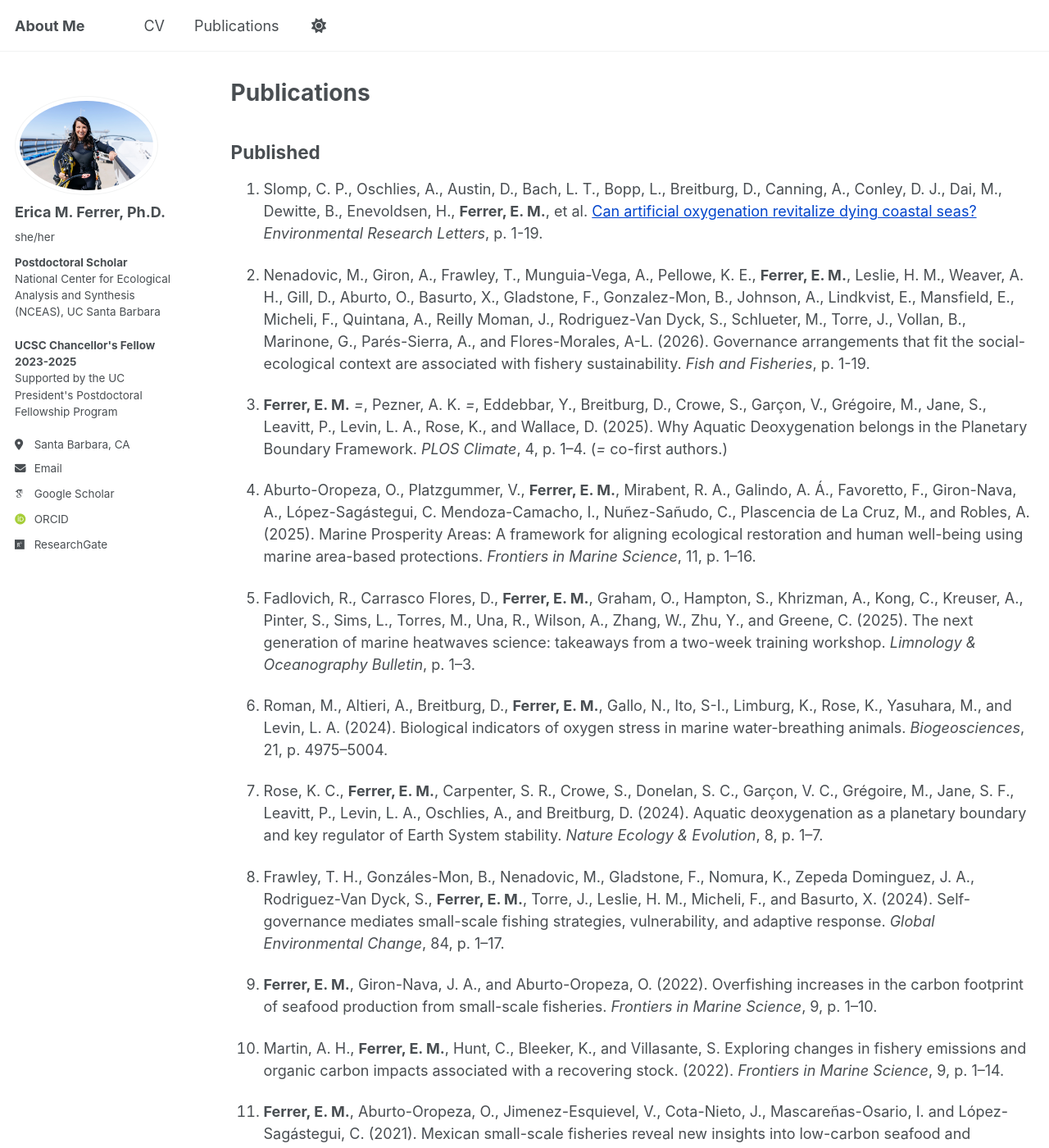
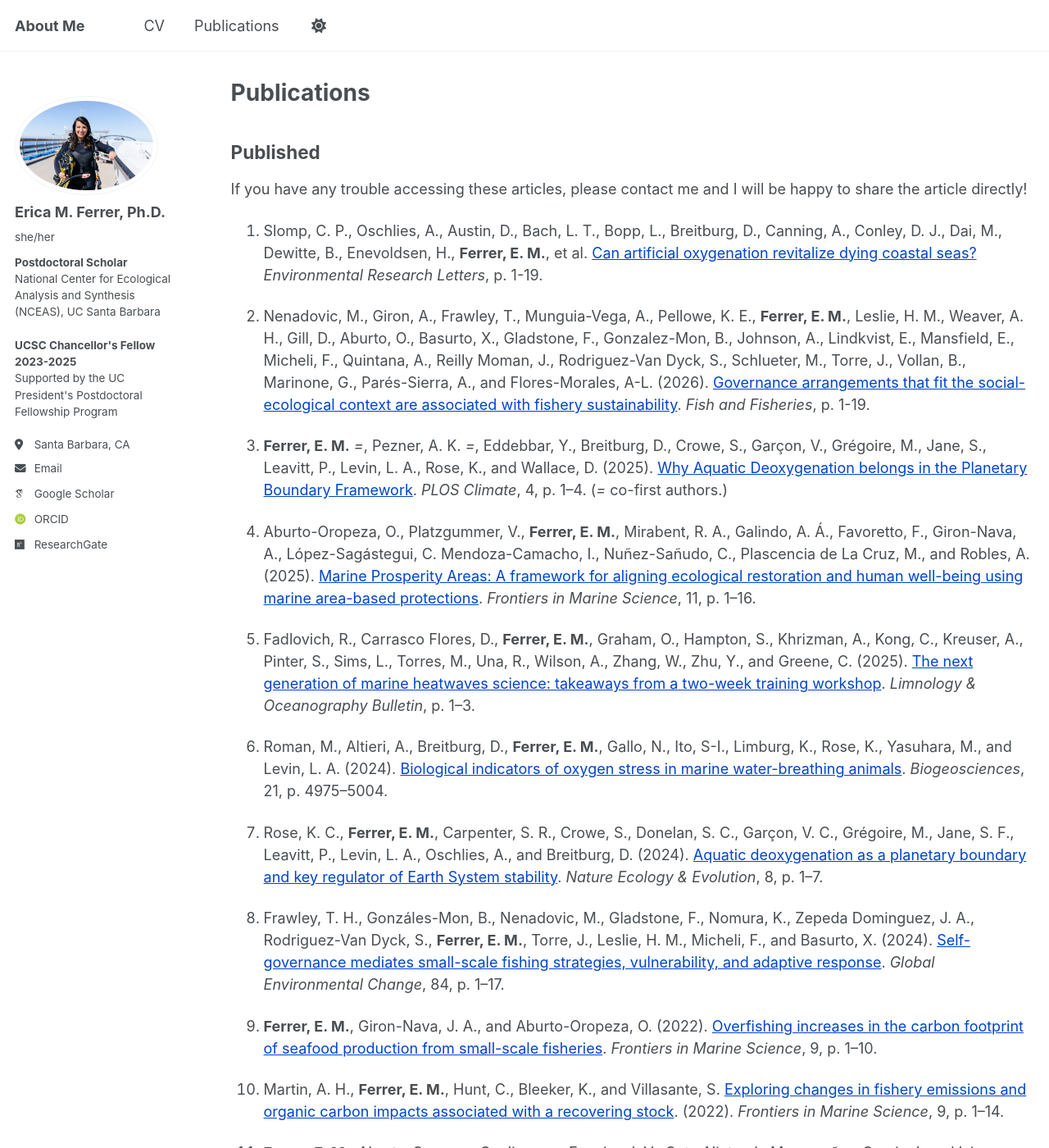
Before and after one commit to emferrer/emferrer.github.io, a Jekyll site: the page built from _pages/publications.md, in a window 1280 px wide and 1400 px high. Shown: the whole window at 82% size. Built offline with Jekyll 4.4.1, drawn with Linux system fonts in a browser that asks for light colours; some web fonts are replaced; a script that is not in the unit is left out; some of the changed text lies outside the part shown.

Commit message:
Update publications.md
Publications update, April 14 2026

```diff
--- a/_pages/publications.md
+++ b/_pages/publications.md
@@ -9,32 +9,33 @@ author_profile: true
 
 ## Published
 <div class="publist" markdown="1">
+If you have any trouble accessing these articles, please contact me and I will be happy to share the article directly!
 
   1. Slomp, C. P., Oschlies, A., Austin, D., Bach, L. T., Bopp, L., Breitburg, D., Canning, A., Conley, D. J., Dai, M., Dewitte, B., Enevoldsen, H., <b>Ferrer, E. M.</b>, et al. [Can artificial oxygenation revitalize dying coastal seas?](https://iopscience.iop.org/article/10.1088/1748-9326/ae5e96/pdf) <i>Environmental Research Letters</i>, p. 1-19.
 
-2. Nenadovic, M., Giron, A., Frawley, T., Munguia-Vega, A., Pellowe, K. E., <b>Ferrer, E. M.</b>, Leslie, H. M., Weaver, A. H., Gill, D., Aburto, O., Basurto, X., Gladstone, F., Gonzalez-Mon, B., Johnson, A., Lindkvist, E., Mansfield, E., Micheli, F., Quintana, A., Reilly Moman, J., Rodriguez-Van Dyck, S., Schlueter, M., Torre, J., Vollan, B., Marinone, G., Parés-Sierra, A., and Flores-Morales, A-L. (2026). Governance arrangements that fit the social-ecological context are associated with fishery sustainability. <i>Fish and Fisheries</i>, p. 1-19.
+2. Nenadovic, M., Giron, A., Frawley, T., Munguia-Vega, A., Pellowe, K. E., <b>Ferrer, E. M.</b>, Leslie, H. M., Weaver, A. H., Gill, D., Aburto, O., Basurto, X., Gladstone, F., Gonzalez-Mon, B., Johnson, A., Lindkvist, E., Mansfield, E., Micheli, F., Quintana, A., Reilly Moman, J., Rodriguez-Van Dyck, S., Schlueter, M., Torre, J., Vollan, B., Marinone, G., Parés-Sierra, A., and Flores-Morales, A-L. (2026). [Governance arrangements that fit the social-ecological context are associated with fishery sustainability](https://onlinelibrary.wiley.com/doi/10.1111/faf.70060). <i>Fish and Fisheries</i>, p. 1-19.
 
-3. <b>Ferrer, E. M.</b> *=*, Pezner, A. K. *=*, Eddebbar, Y., Breitburg, D., Crowe, S., Garçon, V., Grégoire, M., Jane, S., Leavitt, P., Levin, L. A., Rose, K., and Wallace, D. (2025). Why Aquatic Deoxygenation belongs in the Planetary Boundary Framework. <i>PLOS Climate</i>, 4, p. 1–4. (*=* co-first authors.)
+3. <b>Ferrer, E. M.</b> *=*, Pezner, A. K. *=*, Eddebbar, Y., Breitburg, D., Crowe, S., Garçon, V., Grégoire, M., Jane, S., Leavitt, P., Levin, L. A., Rose, K., and Wallace, D. (2025). [Why Aquatic Deoxygenation belongs in the Planetary Boundary Framework](https://journals.plos.org/climate/article?id=10.1371/journal.pclm.0000619). <i>PLOS Climate</i>, 4, p. 1–4. (*=* co-first authors.)
 
-4. Aburto-Oropeza, O., Platzgummer, V., <b>Ferrer, E. M.</b>, Mirabent, R. A., Galindo, A. Á., Favoretto, F., Giron-Nava, A., López-Sagástegui, C. Mendoza-Camacho, I., Nuñez-Sañudo, C., Plascencia de La Cruz, M., and Robles, A. (2025). Marine Prosperity Areas: A framework for aligning ecological restoration and human well-being using marine area-based protections. <i>Frontiers in Marine Science</i>, 11, p. 1–16.
+4. Aburto-Oropeza, O., Platzgummer, V., <b>Ferrer, E. M.</b>, Mirabent, R. A., Galindo, A. Á., Favoretto, F., Giron-Nava, A., López-Sagástegui, C. Mendoza-Camacho, I., Nuñez-Sañudo, C., Plascencia de La Cruz, M., and Robles, A. (2025). [Marine Prosperity Areas: A framework for aligning ecological restoration and human well-being using marine area-based protections](https://www.frontiersin.org/journals/marine-science/articles/10.3389/fmars.2024.1491483/full). <i>Frontiers in Marine Science</i>, 11, p. 1–16.
 
-5. Fadlovich, R., Carrasco Flores, D., <b>Ferrer, E. M.</b>, Graham, O., Hampton, S., Khrizman, A., Kong, C., Kreuser, A., Pinter, S., Sims, L., Torres, M., Una, R., Wilson, A., Zhang, W., Zhu, Y., and Greene, C. (2025). The next generation of marine heatwaves science: takeaways from a two-week training workshop. <i>Limnology & Oceanography Bulletin</i>, p. 1–3.
+5. Fadlovich, R., Carrasco Flores, D., <b>Ferrer, E. M.</b>, Graham, O., Hampton, S., Khrizman, A., Kong, C., Kreuser, A., Pinter, S., Sims, L., Torres, M., Una, R., Wilson, A., Zhang, W., Zhu, Y., and Greene, C. (2025). [The next generation of marine heatwaves science: takeaways from a two-week training workshop](https://aslopubs.onlinelibrary.wiley.com/doi/epdf/10.1002/lob.10679?utm_medium=article&utm_source=researchgate.net). <i>Limnology & Oceanography Bulletin</i>, p. 1–3.
 
-6. Roman, M., Altieri, A., Breitburg, D., <b>Ferrer, E. M.</b>, Gallo, N., Ito, S-I., Limburg, K., Rose, K., Yasuhara, M., and Levin, L. A. (2024). Biological indicators of oxygen stress in marine water-breathing animals. <i>Biogeosciences</i>, 21, p. 4975–5004.
+6. Roman, M., Altieri, A., Breitburg, D., <b>Ferrer, E. M.</b>, Gallo, N., Ito, S-I., Limburg, K., Rose, K., Yasuhara, M., and Levin, L. A. (2024). [Biological indicators of oxygen stress in marine water-breathing animals](https://egusphere.copernicus.org/preprints/2024/egusphere-2024-616/). <i>Biogeosciences</i>, 21, p. 4975–5004.
 
-7. Rose, K. C., <b>Ferrer, E. M.</b>, Carpenter, S. R., Crowe, S., Donelan, S. C., Garçon, V. C., Grégoire, M., Jane, S. F., Leavitt, P., Levin, L. A., Oschlies, A., and Breitburg, D. (2024). Aquatic deoxygenation as a planetary boundary and key regulator of Earth System stability. <i>Nature Ecology & Evolution</i>, 8, p. 1–7.
+7. Rose, K. C., <b>Ferrer, E. M.</b>, Carpenter, S. R., Crowe, S., Donelan, S. C., Garçon, V. C., Grégoire, M., Jane, S. F., Leavitt, P., Levin, L. A., Oschlies, A., and Breitburg, D. (2024). [Aquatic deoxygenation as a planetary boundary and key regulator of Earth System stability](https://www.nature.com/articles/s41559-024-02448-y). <i>Nature Ecology & Evolution</i>, 8, p. 1–7.
 
-8. Frawley, T. H., Gonzáles-Mon, B., Nenadovic, M., Gladstone, F., Nomura, K., Zepeda Dominguez, J. A., Rodriguez-Van Dyck, S., <b>Ferrer, E. M.</b>, Torre, J., Leslie, H. M., Micheli, F., and Basurto, X. (2024). Self-governance mediates small-scale fishing strategies, vulnerability, and adaptive response. <i>Global Environmental Change</i>, 84, p. 1–17.
+8. Frawley, T. H., Gonzáles-Mon, B., Nenadovic, M., Gladstone, F., Nomura, K., Zepeda Dominguez, J. A., Rodriguez-Van Dyck, S., <b>Ferrer, E. M.</b>, Torre, J., Leslie, H. M., Micheli, F., and Basurto, X. (2024). [Self-governance mediates small-scale fishing strategies, vulnerability, and adaptive response](https://www.sciencedirect.com/science/article/pii/S0959378024000098). <i>Global Environmental Change</i>, 84, p. 1–17.
 
-9. <b>Ferrer, E. M.</b>, Giron-Nava, J. A., and Aburto-Oropeza, O. (2022). Overfishing increases in the carbon footprint of seafood production from small-scale fisheries. <i>Frontiers in Marine Science</i>, 9, p. 1–10.
+9. <b>Ferrer, E. M.</b>, Giron-Nava, J. A., and Aburto-Oropeza, O. (2022). [Overfishing increases in the carbon footprint of seafood production from small-scale fisheries](https://www.frontiersin.org/journals/marine-science/articles/10.3389/fmars.2022.768784/full). <i>Frontiers in Marine Science</i>, 9, p. 1–10.
 
-10. Martin, A. H., <b>Ferrer, E. M.</b>, Hunt, C., Bleeker, K., and Villasante, S. Exploring changes in fishery emissions and organic carbon impacts associated with a recovering stock. (2022). <i>Frontiers in Marine Science</i>, 9, p. 1–14.
+10. Martin, A. H., <b>Ferrer, E. M.</b>, Hunt, C., Bleeker, K., and Villasante, S. [Exploring changes in fishery emissions and organic carbon impacts associated with a recovering stock](https://www.frontiersin.org/journals/marine-science/articles/10.3389/fmars.2022.788339/full). (2022). <i>Frontiers in Marine Science</i>, 9, p. 1–14.
 
-11. <b>Ferrer, E. M.</b>, Aburto-Oropeza, O., Jimenez-Esquievel, V., Cota-Nieto, J., Mascareñas-Osario, I. and López-Sagástegui, C. (2021). Mexican small-scale fisheries reveal new insights into low-carbon seafood and “climate-friendly” fisheries management. <i>Fisheries</i>, 46, p. 277–87.
+11. <b>Ferrer, E. M.</b>, Aburto-Oropeza, O., Jimenez-Esquievel, V., Cota-Nieto, J., Mascareñas-Osario, I. and López-Sagástegui, C. (2021). [Mexican small-scale fisheries reveal new insights into low-carbon seafood and “climate-friendly” fisheries management](https://academic.oup.com/fisheries/article-abstract/46/6/277/7832998?redirectedFrom=fulltext&login=false). <i>Fisheries</i>, 46, p. 277–87.
 
-12. <b>Ferrer, E. M.</b>, Cavole, L. M., Clausnitzer, S., Dias, D. F., Osborne, T. C., Sugla, R. and Harrison, E. (2021). Entering negotiations: Early-career perspectives on the UN Conference of Parties (COP) and the unfolding climate crisis. <i>Frontiers in Marine Science</i>, 8, p. 1–11.
+12. <b>Ferrer, E. M.</b>, Cavole, L. M., Clausnitzer, S., Dias, D. F., Osborne, T. C., Sugla, R. and Harrison, E. (2021). [Entering negotiations: Early-career perspectives on the UN Conference of Parties (COP) and the unfolding climate crisis](https://www.frontiersin.org/journals/marine-science/articles/10.3389/fmars.2021.632874/full). <i>Frontiers in Marine Science</i>, 8, p. 1–11.
 
-13. Koslow, J. A., Davison, P., <b>Ferrer, E. M.</b>, Jiménez Rosenberg, S. P. A., Aceves-Medina, G., and Watson, W. (2018). The evolving response of mesopelagic fishes to declining midwater oxygen concentrations in the southern and central California Current. <i>ICES Journal of Marine Science</i>, 73, p. 626–38.
+13. Koslow, J. A., Davison, P., <b>Ferrer, E. M.</b>, Jiménez Rosenberg, S. P. A., Aceves-Medina, G., and Watson, W. (2018). [The evolving response of mesopelagic fishes to declining midwater oxygen concentrations in the southern and central California Current](https://academic.oup.com/icesjms/article/76/3/626/5184892). <i>ICES Journal of Marine Science</i>, 73, p. 626–38.
 </div>
 
 ## Submitted
```
